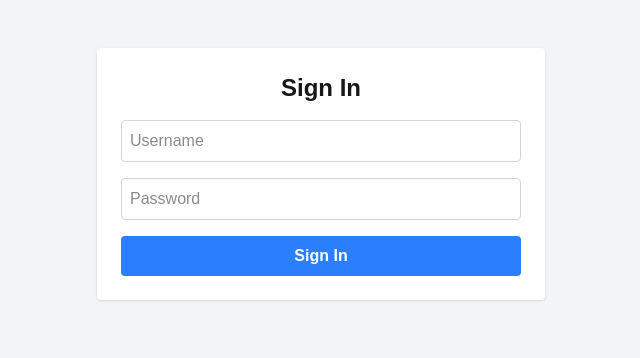
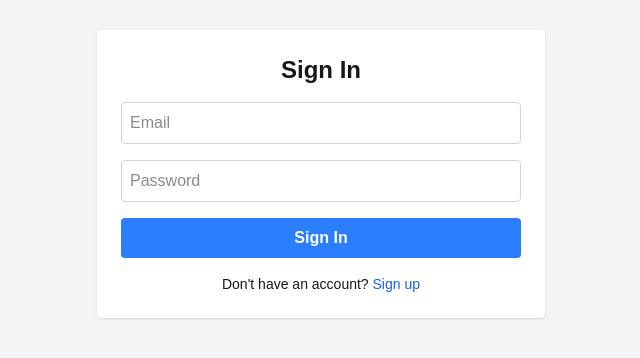
Before and after one commit to AlexRadovich/picrite, a Next.js app: page /auth/signin in a window 1280 px wide. Shown: the part 226-584 px from the top of the page, without its empty margins (319-959 px from the left). Built offline with nearby package versions, Linux system fonts and the light colour scheme.

Commit message:
user signup/signin and authentication addded thru supabase

```diff
--- a/package.json
+++ b/package.json
@@ -9,6 +9,8 @@
     "lint": "next lint"
   },
   "dependencies": {
+    "@prisma/client": "^6.6.0",
+    "@supabase/supabase-js": "^2.49.4",
     "next": "15.3.1",
     "next-auth": "^4.24.11",
     "postcss": "^8.5.3",
--- a/src/app/auth/signin/page.js
+++ b/src/app/auth/signin/page.js
@@ -1,44 +1,83 @@
-'use client';
-import { signIn } from "next-auth/react";
-import { useState } from "react";
+'use client'; // This makes the component run on the client (necessary for React hooks)
+
+import { useState } from 'react'; // React state hook
+import { supabase } from '@/lib/supabaseClient'; // Import your Supabase client instance
+import { useRouter } from "next/navigation";
 
 export default function SignIn() {
-  const [username, setUsername] = useState("");
-  const [password, setPassword] = useState("");
+  // Local state for user inputs and feedback messages
+  const [email, setEmail] = useState('');
+  const [password, setPassword] = useState('');
+  const [message, setMessage] = useState('');
+  const router = useRouter();
 
+  // This function handles form submission
   const handleSubmit = async (e) => {
-    e.preventDefault();
-    await signIn("credentials", {
-      username,
+    e.preventDefault(); // Prevent page reload on form submit
+
+    // Call Supabase's signInWithPassword method
+    const { data, error } = await supabase.auth.signInWithPassword({
+      email,
       password,
-      callbackUrl: "/", // After sign in, redirect to home page
     });
+
+    if (error) {
+      // Show error message from Supabase
+      setMessage(`Error: ${error.message}`);
+    } else {
+      // Success — show a message or redirect the user
+      setMessage('Successfully signed in!');
+      router.push("/");
+      // You could redirect with: router.push('/')
+    }
   };
 
   return (
     <div className="min-h-screen flex justify-center items-center bg-gray-100">
-      <form onSubmit={handleSubmit} className="bg-white p-6 rounded shadow w-full max-w-md">
+      <form
+        onSubmit={handleSubmit}
+        className="bg-white p-6 rounded shadow w-full max-w-md"
+      >
         <h2 className="text-2xl font-bold mb-4 text-center">Sign In</h2>
+
+        {/* Email input */}
         <input
-          type="text"
-          placeholder="Username"
-          value={username}
-          onChange={(e) => setUsername(e.target.value)}
+          type="email"
+          placeholder="Email"
+          value={email}
+          onChange={(e) => setEmail(e.target.value)}
           className="w-full p-2 border border-gray-300 rounded mb-4"
+          required
         />
+
+        {/* Password input */}
         <input
           type="password"
           placeholder="Password"
           value={password}
           onChange={(e) => setPassword(e.target.value)}
           className="w-full p-2 border border-gray-300 rounded mb-4"
+          required
         />
+
+        {/* Submit button */}
         <button
           type="submit"
           className="w-full bg-blue-500 hover:bg-blue-600 text-white font-semibold py-2 rounded"
         >
           Sign In
         </button>
+
+        {/* Display any success or error messages */}
+        {message && <p className="mt-4 text-sm text-red-600">{message}</p>}
+
+        {/* Optional: Link to the sign-up page */}
+        <p className="mt-4 text-center text-sm">
+          Don't have an account?{' '}
+          <a href="/auth/signup" className="text-blue-600 hover:underline">
+            Sign up
+          </a>
+        </p>
       </form>
     </div>
   );
```
Also changed, not shown: 2 other files (tests, documents, lock files or other folders).
